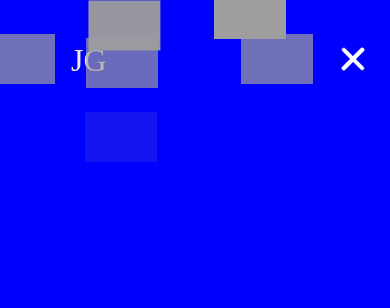
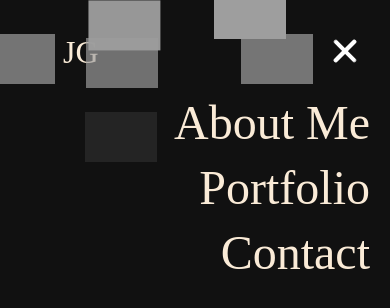
Before and after one commit to JooGo01/portfolio, a plain HTML site: page index.html in a window 390 px wide. Both pictures are taken after a click on the element 353 px from the left and 60 px from the top of the page. Drawn offline with nearby package versions, Linux system fonts and the light colour scheme.

Commit message:
nav bar animation and mobile version

```diff
--- a/index.html
+++ b/index.html
@@ -11,12 +11,12 @@
 </head>
 <body>
     <section class="encabezado">
-        <nav class="nav">
+        <nav class="nav" id="navegador">
             <div class="containter">
                 <div class="logo">
                     <a href="#">JG</a>
                 </div>
-                <div class="listSection">
+                <div class="listSection" id="mainListUl">
                     <ul class="navSections">
                         <li><a href="#">About Me</a></li>
                         <li><a href="#">Portfolio</a></li>
--- a/src/script.js
+++ b/src/script.js
@@ -1,8 +1,10 @@
 $('.navTrigger').click(function () {
     $(this).toggleClass('active');
     console.log("Clicked menu");
-    $("#mainListDiv").toggleClass("show_list");
-    $("#mainListDiv").fadeIn();
+    $("#mainListUl").toggleClass("show_list");
+    $("#navegador").toggleClass("activo");
+    $("#navegador").fadeIn();
+    $("#mainListUl").fadeIn();
 
 });
 
--- a/style/nav.css
+++ b/style/nav.css
@@ -4,6 +4,11 @@
     position: fixed;
     line-height: 65px;
     text-align: center;
+}
+
+.nav{
+    top:0px;
+    left: 0px;
 }
 
 .nav .logo{
@@ -86,7 +91,7 @@
         height: 0;
         overflow: hidden;
     }
-    .nav .navSections {
+    .nav .show_list {
         height: auto;
         display: none;
     }
@@ -99,8 +104,15 @@
         bottom: 0;
         background-color: #111;
         /*same background color of navbar*/
+        -webkit-transition: all 0.4s ease;
+        transition: all 0.4s ease;
         background-position: center top;
     }
+
+    .activo{
+        background-color: #111;
+    }
+
     .nav .listSection ul li {
         width: 100%;
         text-align: right;
@@ -115,7 +127,6 @@
         display: block;
     }
 }
-
 
 /* Animation */
 
```
